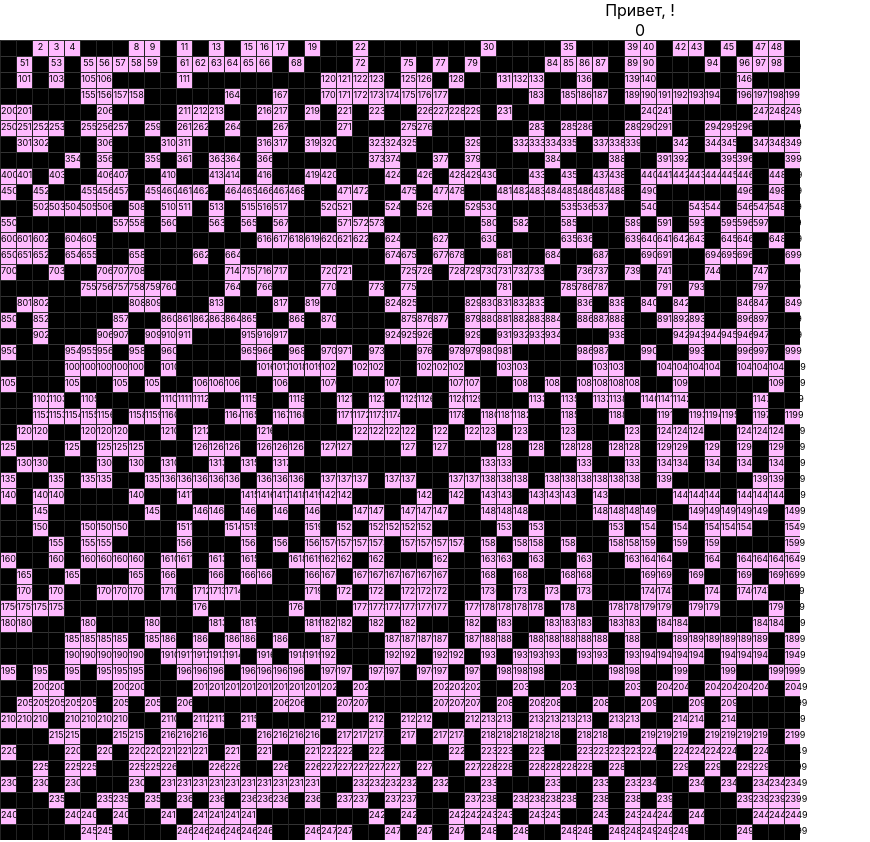
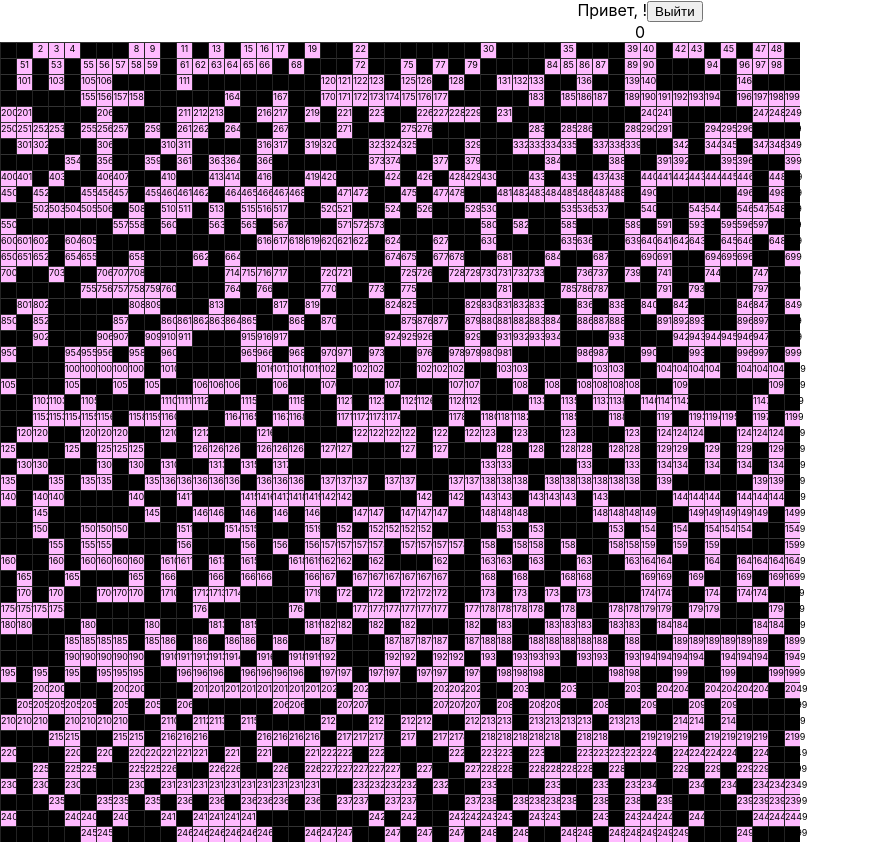
Before and after one commit to rihor93/GameOfLife, a React (Create React App) app: page / in a window 1280 px wide. Both pictures are taken after a click on the button "Старт!". Shown: the whole page, without its empty margins (0-870 px from the left). Built offline with nearby package versions, Linux system fonts and the light colour scheme.

Commit message:
добавил кнопку выйти, переделал controlcomponent на функции

```diff
--- a/src/App.tsx
+++ b/src/App.tsx
@@ -1,12 +1,13 @@
 import React from 'react';
 import './App.css';
 import { BoardComponent } from './gameOfLife/components/BoardComponent';
+import ControlComponent from './gameOfLifeClasses/ControlComponent';
 import { ControlComponentClasses } from './gameOfLifeClasses/ControlComponentClasses';
 
 function App() {
   return (
     <div className="App">
-      <ControlComponentClasses/>
+      <ControlComponent/>
     </div>
   );
 }
--- /dev/null
+++ b/src/gameOfLifeClasses/ControlComponent.tsx
@@ -0,0 +1,34 @@
+import React, { useState } from "react";
+import { BoardComponentClasses } from "./BoardComponentClasses";
+import LoginCompotent from "./LoginCompotent";
+
+
+
+
+const ControlComponent: React.FC = () => {
+
+    const [isLogin, setIsLogin] = useState(false);
+    const [userName, setUserName] = useState('' as string);
+
+    function toggleStart (name: string) {
+        console.log('start', name);
+        setUserName(name);
+        setIsLogin(true);
+    }
+
+    return (
+
+        <div data-testid="ControlComponentClasses">
+                {isLogin && <div>Привет, {userName}!<button onClick={()=> {setIsLogin(false);}}>Выйти</button></div>}
+                {!isLogin
+                    ? <LoginCompotent onClick={toggleStart} />
+                    : <BoardComponentClasses></BoardComponentClasses>}
+
+            </div>
+
+    );
+}
+
+
+
+export default ControlComponent;
```
